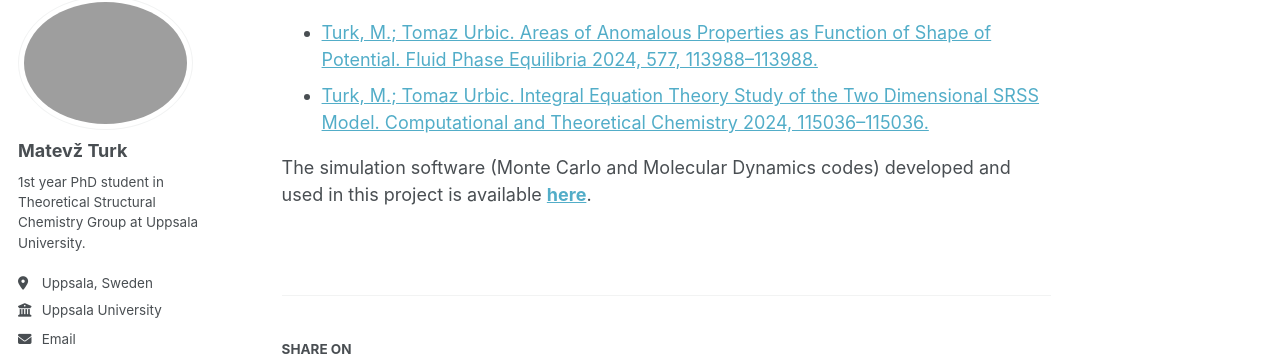
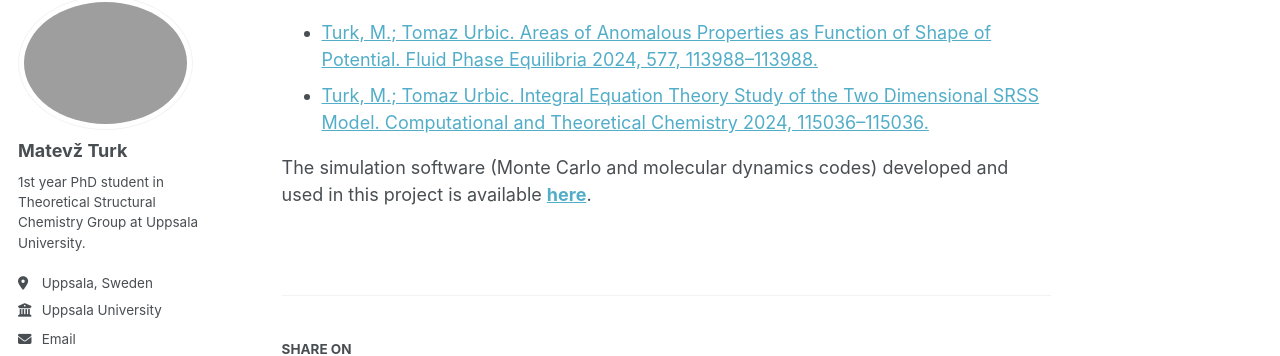
Before and after one commit to MatevzTurk/MatevzTurk.github.io, a Jekyll site: the page built from _portfolio/portfolio-3.md, in a window 1280 px wide and 900 px high, scrolled down 1115 px. Shown: the part 103-459 px from the top of the window. Built offline with Jekyll 4.4.1, drawn with Linux system fonts in a browser that asks for light colours; some web fonts are replaced; a script that is not in the unit is left out.

```diff
--- a/_portfolio/portfolio-3.md
+++ b/_portfolio/portfolio-3.md
@@ -24,4 +24,4 @@ Our goal is to investigate whether these models can reproduce hallmark propertie
 - [Turk, M.; Tomaz Urbic. Areas of Anomalous Properties as Function of Shape of Potential. Fluid Phase Equilibria 2024, 577, 113988–113988.](https://www.sciencedirect.com/science/article/pii/S0378381223002686)
 - [Turk, M.; Tomaz Urbic. Integral Equation Theory Study of the Two Dimensional SRSS Model. Computational and Theoretical Chemistry 2024, 115036–115036.](https://www.sciencedirect.com/science/article/pii/S2210271X24005759)
 
-The simulation software (Monte Carlo and Molecular Dynamics codes) developed and used in this project is available **[here](https://github.com/MatevzTurk/MS_Software)**.
+The simulation software (Monte Carlo and molecular dynamics codes) developed and used in this project is available **[here](https://github.com/MatevzTurk/MS_Software)**.
```
